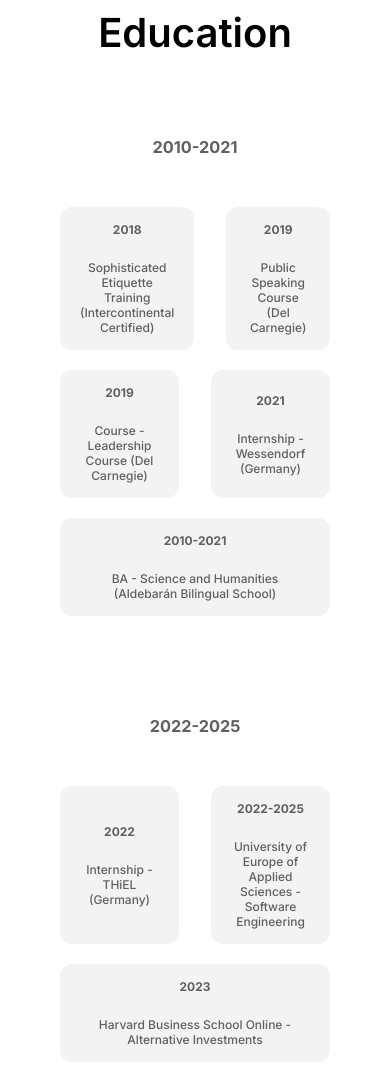
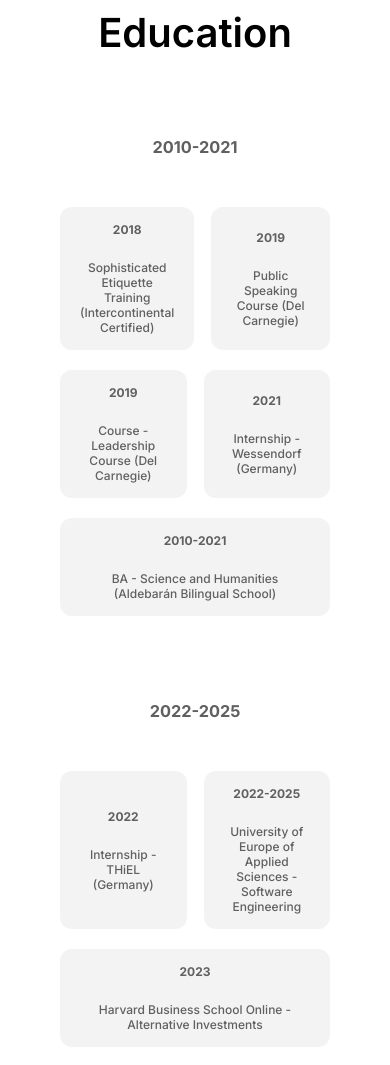
Before and after one commit to Eduardo-Miguel-Bennaton/Portfolio-V2, a plain HTML site: page index.html in a window 390 px wide. Shown: the part 1700-2765 px from the top of the page. Drawn offline with Linux system fonts and the light colour scheme.

Commit message:
Medium update
- Minor responsive changes to match better visual esthetics

```diff
--- a/css/index.css
+++ b/css/index.css
@@ -406,6 +406,9 @@
     h2{
         font-size: 16.3px;
     }
+    .full-width{
+        gap: 17px;
+    }
 }
 
 @media only screen and (max-width: 395px) {
@@ -418,13 +421,10 @@
 }
 
 @media only screen and (max-width: 380px) {
-    /* .education-container{
-        display: none;
-    } */
-    .full-width{
+    .full-width {
         gap: 15px;
     }
-    .box-container{
+    .box-container {
         padding: 15px 15px;
     }
 }
--- a/index.html
+++ b/index.html
@@ -101,7 +101,7 @@
                     <p class="section-heading">Education</p>
                     <div class="education-container">
                         <div class="text-container-column" style="gap: 60px;">
-                            <div class="text-container-column" style="gap: 100px;">
+                            <div class="text-container-column" style="row-gap: 85px;">
                                 <div class="text-container-column" style="align-items: center; width: 100%; gap: 50px;">
                                     <h2>2010-2021</h2>
                                     <div class="text-container-row gapped" style="flex-wrap: wrap;">
```
